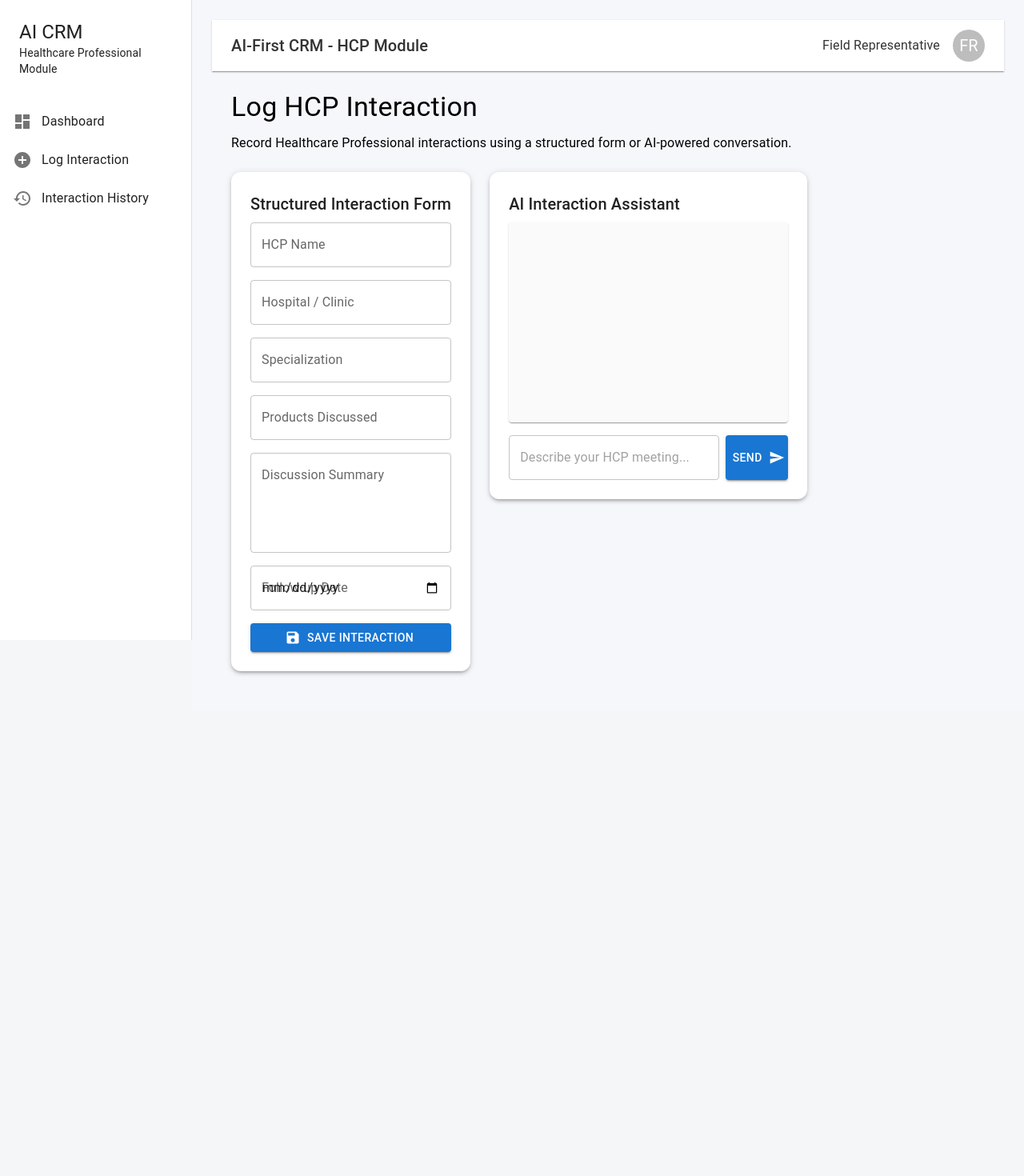
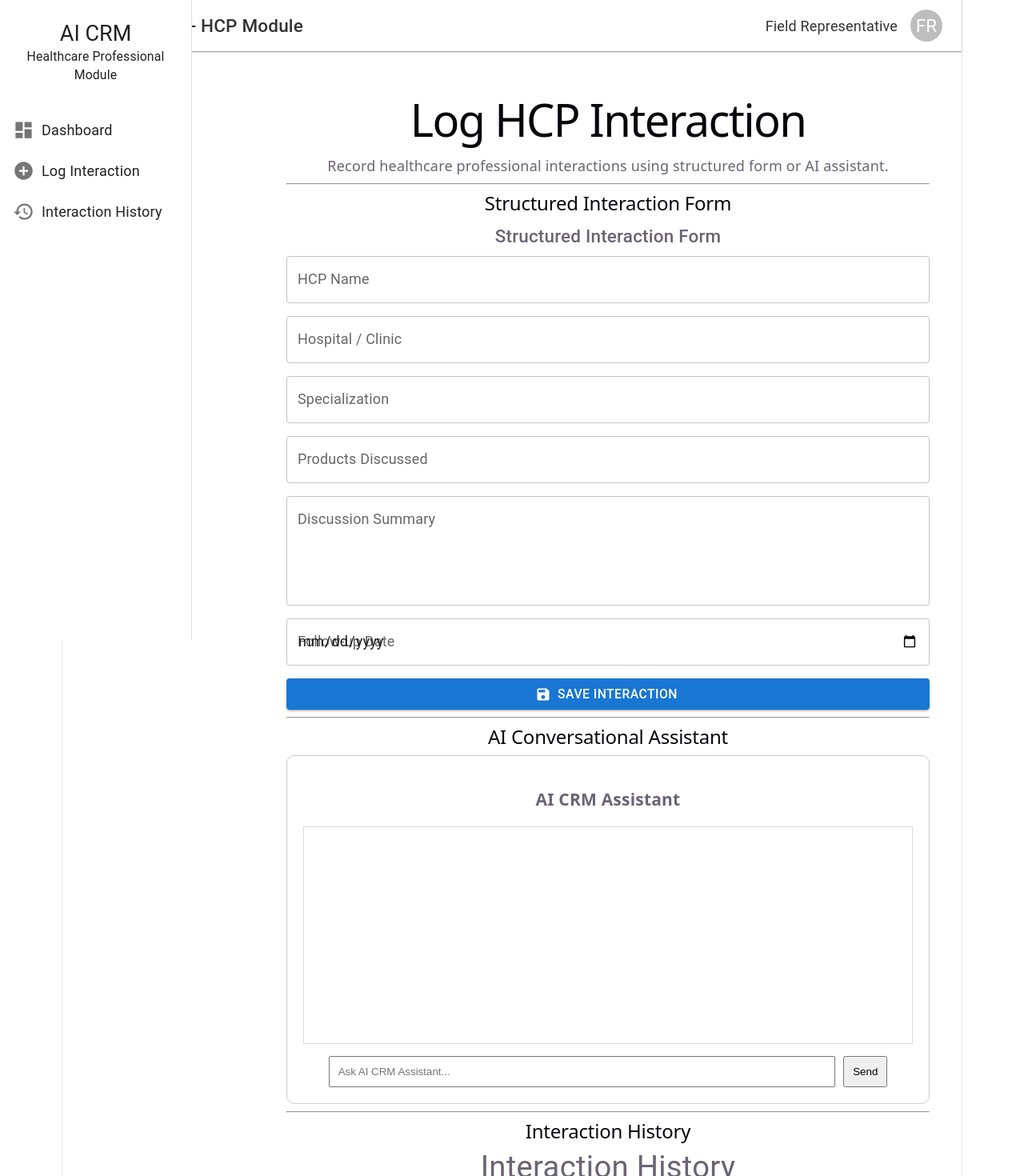
Before and after one commit to AbhyanandSharma2005/ai-first-crm-hcp, a React app in the folder frontend/: page /log-interaction in a window 1280 px wide. Shown: the top 1470 px of the page at 80% size. Before the commit the page ends 888 px from the top, so only its background shows below. Built offline with nearby package versions, Linux system fonts and the light colour scheme; the HTML template or start-up script is replaced by a standard one.

Commit message:
Updates in Backend & Frontend

```diff
--- a/frontend/src/App.jsx
+++ b/frontend/src/App.jsx
@@ -1,11 +1,24 @@
+import React from "react";
+
 import AppRoutes from "./routes/AppRoutes";
 
+import Layout from "./layouts/Layout";
 
-function App() {
 
-  return (
-    <AppRoutes />
-  );
+
+function App(){
+
+
+return (
+
+<Layout>
+
+<AppRoutes />
+
+</Layout>
+
+);
+
 
 }
 
--- a/frontend/src/api/api.js
+++ b/frontend/src/api/api.js
@@ -0,0 +1,12 @@
+import axios from "axios";
+
+
+const API = axios.create({
+
+    baseURL:
+    "http://localhost:8000"
+
+});
+
+
+export default API;
--- a/frontend/src/components/ChatBox.jsx
+++ b/frontend/src/components/ChatBox.jsx
@@ -1,49 +1,89 @@
-import {
-  TextField,
-  Button,
-  Typography,
-  Stack,
-  Paper
-} from "@mui/material";
+import React, { useState } from "react";
+import API from "../api/api";
 
 
-import SendIcon from "@mui/icons-material/Send";
+function ChatBox() {
+
+    const [message, setMessage] = useState("");
+
+    const [chatMessages, setChatMessages] = useState([]);
 
 
-import {
-useState
-} from "react";
+    const sendMessage = async () => {
+
+        if (!message.trim()) {
+            return;
+        }
+
+
+        const userMessage = {
+            sender: "You",
+            text: message
+        };
+
+
+        setChatMessages((previous) => [
+            ...previous,
+            userMessage
+        ]);
 
 
 
-function ChatBox(){
+        try {
+
+            const response = await API.post(
+                "/chat/",
+                {
+                    message: message
+                }
+            );
 
 
-const [message,setMessage]=useState("");
+            const aiMessage = {
 
-const [chat,setChat]=useState([]);
+                sender: "AI Assistant",
+
+                text: response.data.response
+
+            };
 
 
+            setChatMessages((previous) => [
 
-const sendMessage=()=>{
+                ...previous,
+
+                aiMessage
+
+            ]);
 
 
-if(!message.trim())
-return;
+        }
+
+        catch (error) {
 
 
+            console.error(
+                "Chat API Error:",
+                error
+            );
 
-setChat([
 
-...chat,
+            setChatMessages((previous) => [
+
+                ...previous,
 
                 {
-sender:"user",
-text:message
+
+                    sender: "AI Assistant",
+
+                    text:
+                    "Unable to connect with AI service."
+
                 }
 
             ]);
 
+        }
 
 
         setMessage("");
@@ -54,133 +94,121 @@ setMessage("");
 
     return (
 
-<div>
-
-
-<Typography
-
-variant="h6"
-
-fontWeight="600"
-
-gutterBottom
-
->
-
-AI Interaction Assistant
-
-</Typography>
-
-
-
-
-<Paper
-
-sx={{
-
-height:250,
-
-padding:2,
-
-overflow:"auto",
-
-background:"#fafafa"
-
-}}
-
->
-
-
-
-{
-chat.map((item,index)=>(
-
-
-<Typography
-
-key={index}
-
-sx={{
-
-mb:1
-
-}}
-
->
-
-
-<b>
-{item.sender}:
-</b>
-
-{" "}
-
-{item.text}
-
-
-</Typography>
-
-
-))
-
-}
-
-
-
-</Paper>
-
-
-
-
-<Stack
-direction="row"
-spacing={1}
-sx={{
-mt:2
+        <div
+        style={{
+            border:"1px solid #ccc",
+            padding:"20px",
+            borderRadius:"10px"
         }}
         >
 
 
-<TextField
+            <h3>
+                AI CRM Assistant
+            </h3>
 
-fullWidth
 
-placeholder="Describe your HCP meeting..."
+
+            <div
+            style={{
+                height:"250px",
+                overflowY:"auto",
+                border:"1px solid #ddd",
+                padding:"10px",
+                marginBottom:"15px"
+            }}
+            >
+
+
+                {
+                    chatMessages.map(
+                        (msg,index)=>(
+
+                            <div key={index}>
+
+                                <strong>
+                                    {msg.sender}
+                                </strong>
+
+                                :
+
+                                <span>
+                                    {" "}
+                                    {msg.text}
+                                </span>
+
+                            </div>
+
+                        )
+                    )
+                }
+
+
+            </div>
+
+
+
+            <input
+
+            type="text"
+
+            placeholder=
+            "Ask AI CRM Assistant..."
 
             value={message}
 
-onChange={(e)=>setMessage(e.target.value)}
+
+            onChange={
+                (e)=>
+                setMessage(
+                    e.target.value
+                )
+            }
+
+
+            onKeyDown={
+                (e)=>{
+
+                    if(e.key==="Enter")
+                    {
+                        sendMessage();
+                    }
+
+                }
+            }
+
+
+            style={{
+                width:"80%",
+                padding:"10px"
+            }}
 
             />
 
 
 
-<Button
-
-variant="contained"
+            <button
 
             onClick={sendMessage}
 
-endIcon={<SendIcon/>}
+            style={{
+                padding:"10px",
+                marginLeft:"10px"
+            }}
 
             >
 
                 Send
 
-</Button>
+            </button>
 
-
-</Stack>
 
 
         </div>
 
-
     );
-
 
 }
 
 
-
 export default ChatBox;
--- /dev/null
+++ b/frontend/src/layouts/Layout.jsx
@@ -0,0 +1,55 @@
+import React from "react";
+
+import Header from "../components/Header";
+
+import Sidebar from "../components/Sidebar";
+
+
+
+function Layout({ children }) {
+
+
+    return (
+
+        <div>
+
+
+            <Header />
+
+
+            <div
+            style={{
+                display:"flex"
+            }}
+            >
+
+
+                <Sidebar />
+
+
+
+                <main
+                style={{
+                    flex:1,
+                    padding:"20px"
+                }}
+                >
+
+                    {children}
+
+
+                </main>
+
+
+            </div>
+
+
+        </div>
+
+    );
+
+
+}
+
+
+export default Layout;
--- a/frontend/src/main.jsx
+++ b/frontend/src/main.jsx
@@ -2,42 +2,31 @@ import React from "react";
 
 import ReactDOM from "react-dom/client";
 
-
 import {
-  Provider
-} from "react-redux";
-
-
-import "@fontsource/inter";
-
-
-import "./styles/global.css";
+    BrowserRouter
+}
+from "react-router-dom";
 
 
 import App from "./App";
 
-
-import store from "./redux/store";
+import "./index.css";
 
 
 
-ReactDOM.createRoot(
-document.getElementById("root")
+ReactDOM
+.createRoot(
+    document.getElementById("root")
 )
-
 .render(
 
 <React.StrictMode>
 
+<BrowserRouter>
 
-<Provider store={store}>
+<App />
 
-
-<App/>
-
-
-</Provider>
-
+</BrowserRouter>
 
 </React.StrictMode>
 
--- a/frontend/src/pages/LogInteraction.jsx
+++ b/frontend/src/pages/LogInteraction.jsx
@@ -1,100 +1,96 @@
-import {
-  Grid,
-  Paper,
-  Typography
-} from "@mui/material";
+import React from "react";
+
 
 import InteractionForm from "../components/InteractionForm";
+
 import ChatBox from "../components/ChatBox";
 
+import InteractionHistory from "../components/InteractionHistory";
 
-function LogInteraction() {
+
+
+function LogInteraction(){
 
 
     return (
 
-    <div>
-
-      <Typography
-        variant="h4"
-        fontWeight="600"
-        gutterBottom
+        <div
+        style={{
+            padding:"20px"
+        }}
         >
-        Log HCP Interaction
-      </Typography>
 
 
-      <Typography
-        color="text.secondary"
-        sx={{ mb: 3 }}
-      >
-        Record Healthcare Professional interactions using
-        a structured form or AI-powered conversation.
-      </Typography>
+            <h1>
+                Log HCP Interaction
+            </h1>
 
 
 
-      <Grid
-        container
-        spacing={3}
-      >
+            <p>
+                Record healthcare professional interactions
+                using structured form or AI assistant.
+            </p>
 
 
-        <Grid
-          item
-          xs={12}
-          md={6}
-        >
 
-          <Paper
-            elevation={3}
-            sx={{
-              padding:3,
-              borderRadius:3
-            }}
-          >
+            <hr />
+
+
+
+            <section>
+
+                <h2>
+                    Structured Interaction Form
+                </h2>
+
 
                 <InteractionForm />
 
-          </Paper>
-
-
-        </Grid>
+            </section>
 
 
 
-
-        <Grid
-          item
-          xs={12}
-          md={6}
-        >
+            <hr />
 
 
-          <Paper
-            elevation={3}
-            sx={{
-              padding:3,
-              borderRadius:3
-            }}
-          >
+
+            <section>
+
+                <h2>
+                    AI Conversational Assistant
+                </h2>
+
 
                 <ChatBox />
 
-          </Paper>
+
+            </section>
 
 
-        </Grid>
+
+            <hr />
 
 
-      </Grid>
+
+            <section>
+
+                <h2>
+                    Interaction History
+                </h2>
+
+
+                <InteractionHistory />
+
+
+            </section>
+
 
 
         </div>
 
     );
 
-
 }
 
 
--- a/frontend/src/routes/AppRoutes.jsx
+++ b/frontend/src/routes/AppRoutes.jsx
@@ -1,20 +1,15 @@
+import React from "react";
+
 import {
-  BrowserRouter,
     Routes,
     Route
-} from "react-router-dom";
+}
+from "react-router-dom";
 
 
 import Dashboard from "../pages/Dashboard";
 
 import LogInteraction from "../pages/LogInteraction";
-
-import InteractionHistory from "../pages/InteractionHistory";
-
-import NotFound from "../pages/NotFound";
-
-
-import Layout from "../components/Layout";
 
 
 
@@ -23,13 +18,6 @@ function AppRoutes(){
 
     return (
 
-
-<BrowserRouter>
-
-
-<Layout>
-
-
         <Routes>
 
 
@@ -37,7 +25,9 @@ return (
 
             path="/"
 
-element={<Dashboard/>}
+            element={
+                <Dashboard />
+            }
 
             />
 
@@ -47,42 +37,16 @@ element={<Dashboard/>}
 
             path="/log-interaction"
 
-element={<LogInteraction/>}
-
-/>
-
-
-
-<Route
-
-path="/history"
-
-element={<InteractionHistory/>}
-
-/>
-
-
-
-<Route
-
-path="*"
-
-element={<NotFound/>}
+            element={
+                <LogInteraction />
+            }
 
             />
 
 
         </Routes>
 
-
-</Layout>
-
-
-</BrowserRouter>
-
-
     );
-
 
 }
 
```
Also changed, not shown: frontend/src/components/InteractionHistory.jsx (renamed from frontend/src/pages/InteractionHistory.jsx), 2 other files (tests, documents, lock files or other folders). Lines whose indentation alone changed are shown as unchanged.
